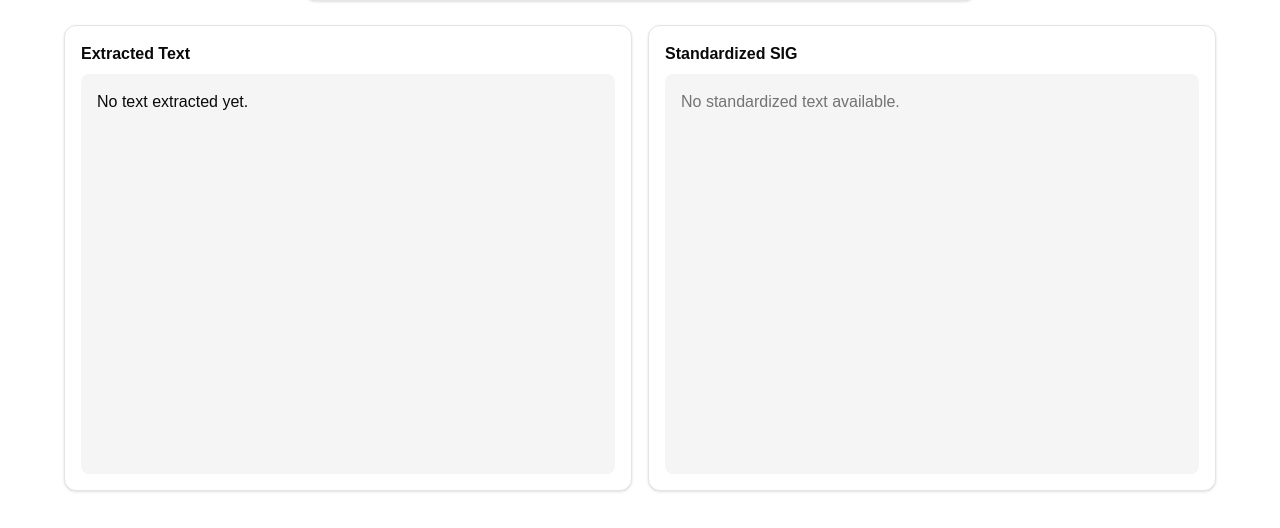
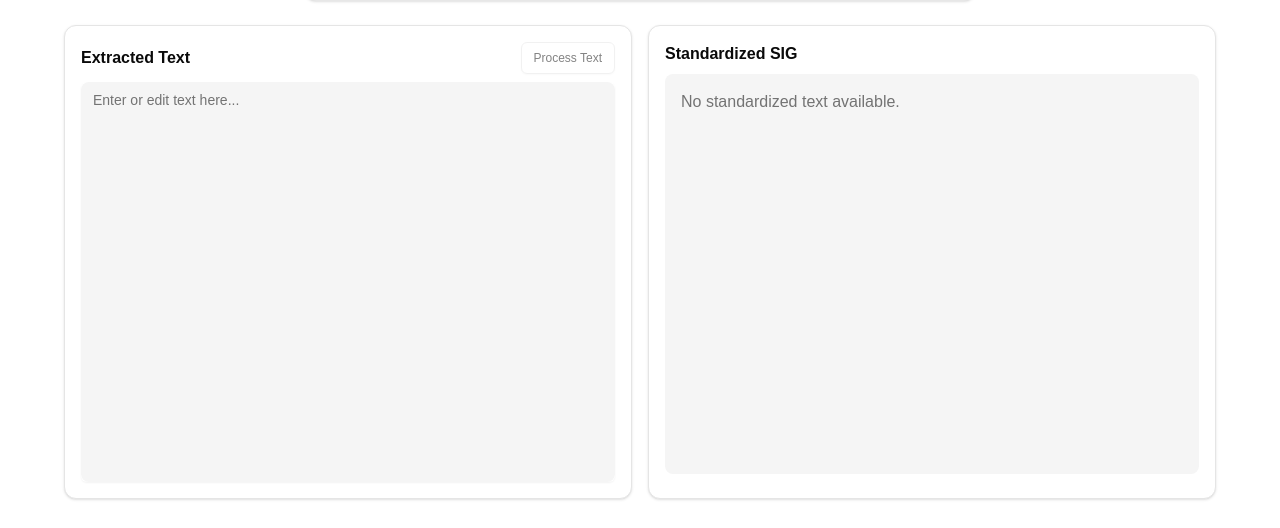
Before and after one commit to lkk270/sig-standardizer, a Next.js app in the folder interface/: page / in a window 1280 px wide. Shown: the part 281-809 px from the top of the page. Built offline with nearby package versions, Linux system fonts and the light colour scheme.

Commit message:
added ability to edit and process text wo image

```diff
--- a/interface/app/(landing)/_components/extracted-text-card.tsx
+++ b/interface/app/(landing)/_components/extracted-text-card.tsx
@@ -2,23 +2,87 @@
 import { Card } from "@/components/ui/card";
 import { useTextProcessing } from "@/hooks/use-text-processing";
 import Skeleton from "@/components/reusable/skeleton";
+import { Button } from "@/components/ui/button";
+import { Textarea } from "@/components/ui/textarea";
+import { useState, useEffect } from "react";
+import { toast } from "sonner";
+import { standardizeText } from "@/app/(landing)/actions/standardize";
 
 const ExtractedTextCard = () => {
-	const { extractedText, status } = useTextProcessing();
+	const {
+		extractedText,
+		status,
+		setExtractedText,
+		setStatus,
+		setStandardizedText,
+	} = useTextProcessing();
+	const [localText, setLocalText] = useState(extractedText);
 	const isLoading = status === "extracting";
+	const isProcessing = status === "standardizing" || status === "extracting";
+
+	useEffect(() => {
+		setLocalText(extractedText);
+	}, [extractedText]);
+
+	const handleTextChange = (e: React.ChangeEvent<HTMLTextAreaElement>) => {
+		setLocalText(e.target.value);
+		setExtractedText(e.target.value);
+	};
+
+	const handleProcessText = async () => {
+		if (!localText.trim()) {
+			toast.error("Please enter some text to process");
+			return;
+		}
+
+		try {
+			setStatus("standardizing");
+			const standardizeResult = await standardizeText(localText);
+
+			if (!standardizeResult.success) {
+				throw new Error(
+					standardizeResult.error || "Failed to standardize text"
+				);
+			}
+
+			setStandardizedText(standardizeResult.text || "");
+			setStatus("completed");
+			toast.success("Text processed successfully");
+		} catch (error) {
+			const errorMessage =
+				error instanceof Error ? error.message : "Unknown error occurred";
+			setStatus("error");
+			toast.error(errorMessage);
+		}
+	};
 
 	return (
 		<Card className="p-4">
-			<h3 className="font-bold mb-2">Extracted Text</h3>
-			<div className="overflow-y-auto p-4 w-full h-[400px] bg-muted rounded-lg">
+			<div className="flex justify-between items-center mb-2">
+				<h3 className="font-bold">Extracted Text</h3>
+				<Button
+					onClick={handleProcessText}
+					disabled={isProcessing || !localText}
+					variant="outline"
+					size="sm"
+				>
+					Process Text
+				</Button>
+			</div>
+			<div className="w-full h-[400px] bg-muted rounded-lg">
 				{isLoading ? (
-					<div className="space-y-2">
+					<div className="space-y-2 p-4">
 						<Skeleton className="h-4 w-3/4" />
 						<Skeleton className="h-4 w-2/4" />
 						<Skeleton className="h-4 w-5/6" />
 					</div>
 				) : (
-					extractedText || "No text extracted yet."
+					<Textarea
+						value={localText}
+						onChange={handleTextChange}
+						placeholder="Enter or edit text here..."
+						className="h-full resize-none bg-transparent border-none focus-visible:ring-0"
+					/>
 				)}
 			</div>
 		</Card>
--- a/interface/app/(landing)/actions/extract-text.ts
+++ b/interface/app/(landing)/actions/extract-text.ts
@@ -32,7 +32,7 @@ export async function extractText(
 		}
 
 		const data = await response.json();
-		console.log(data);
+		// console.log(data);
 
 		return {
 			success: true,
--- a/interface/app/(landing)/actions/standardize.ts
+++ b/interface/app/(landing)/actions/standardize.ts
@@ -10,11 +10,9 @@ export async function standardizeText(
 	extractedText: string
 ): Promise<StandardizeResponse> {
 	try {
-		console.log("IN 13");
 		if (!process.env.NEXT_PUBLIC_STANDARDIZE_LAMBDA_URL) {
 			throw new Error("Standardize Lambda URL is not configured");
 		}
-		console.log("IN 17");
 		const response = await fetch(
 			process.env.NEXT_PUBLIC_STANDARDIZE_LAMBDA_URL,
 			{
@@ -28,8 +26,6 @@ export async function standardizeText(
 			}
 		);
 
-		console.log(response);
-
 		if (!response.ok) {
 			return {
 				success: false,
@@ -38,7 +34,6 @@ export async function standardizeText(
 		}
 
 		const data = await response.json();
-		console.log(data);
 
 		if (!data.text || !data.text.medications) {
 			return {
--- a/interface/components/file-upload/file-upload-form.tsx
+++ b/interface/components/file-upload/file-upload-form.tsx
@@ -16,6 +16,7 @@ import { Button } from "@/components/ui/button";
 import { extractText } from "@/app/(landing)/actions/extract-text";
 import { standardizeText } from "@/app/(landing)/actions/standardize";
 import { useTextProcessing } from "@/hooks/use-text-processing";
+import { toast } from "sonner";
 
 export const FileUploadForm = () => {
 	const [file, setFile] = useState<FileWithStatus | null>(null);
@@ -47,37 +48,51 @@ export const FileUploadForm = () => {
 			// Call extractText using the Base64 string
 			const extractResult = await extractText(base64);
 			if (!extractResult.success) {
-				throw new Error(extractResult.error);
+				throw new Error(
+					extractResult.error || "Failed to extract text from image"
+				);
 			}
 			setExtractedText(extractResult.text || "");
 			updateFileStatus("uploaded");
 
 			// Now standardize the extracted text
 			setStatus("standardizing");
-			console.log(extractResult.text);
 			const standardizeResult = await standardizeText(extractResult.text || "");
-			console.log(standardizeResult);
 			if (!standardizeResult.success) {
-				throw new Error(standardizeResult.error);
+				throw new Error(
+					standardizeResult.error || "Failed to standardize text"
+				);
 			}
 
 			setStandardizedText(standardizeResult.text || "");
 			setStatus("completed");
+
+			toast.success("File processed successfully");
 		} catch (error) {
 			console.error("Error:", error);
-			setError(error instanceof Error ? error.message : "Unknown error");
+			const errorMessage =
+				error instanceof Error ? error.message : "Unknown error occurred";
+
+			setError(errorMessage);
 			setStatus("error");
 			updateFileStatus("error");
+
+			toast.error(errorMessage);
 		}
 	};
 
 	const handleRemoveFile = () => {
 		setFile(null);
+		setStatus("idle");
+		setError(null);
 	};
 
 	const cancelUpload = () => {
 		if (file) {
 			file.controller.abort();
+			setStatus("idle");
+			updateFileStatus("canceled");
+			toast("File upload cancelled");
 		}
 	};
 
--- /dev/null
+++ b/interface/components/ui/textarea.tsx
@@ -0,0 +1,22 @@
+import * as React from "react"
+
+import { cn } from "@/lib/utils"
+
+const Textarea = React.forwardRef<
+  HTMLTextAreaElement,
+  React.ComponentProps<"textarea">
+>(({ className, ...props }, ref) => {
+  return (
+    <textarea
+      className={cn(
+        "flex min-h-[60px] w-full rounded-md border border-input bg-transparent px-3 py-2 text-base shadow-sm placeholder:text-muted-foreground focus-visible:outline-none focus-visible:ring-1 focus-visible:ring-ring disabled:cursor-not-allowed disabled:opacity-50 md:text-sm",
+        className
+      )}
+      ref={ref}
+      {...props}
+    />
+  )
+})
+Textarea.displayName = "Textarea"
+
+export { Textarea }
```
